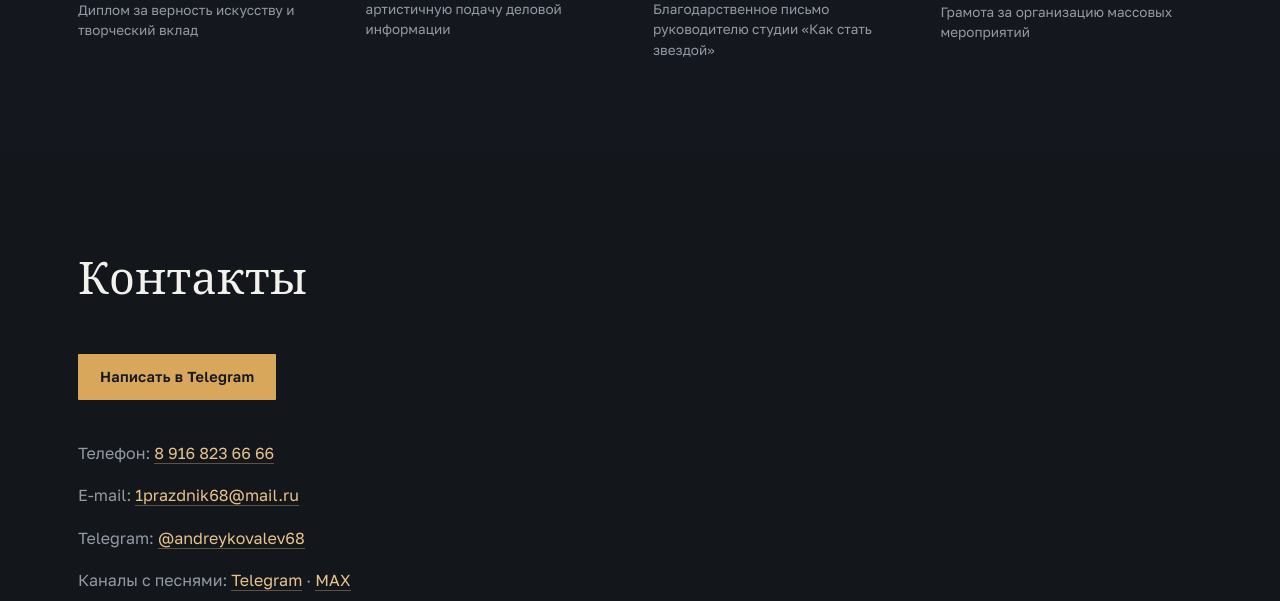
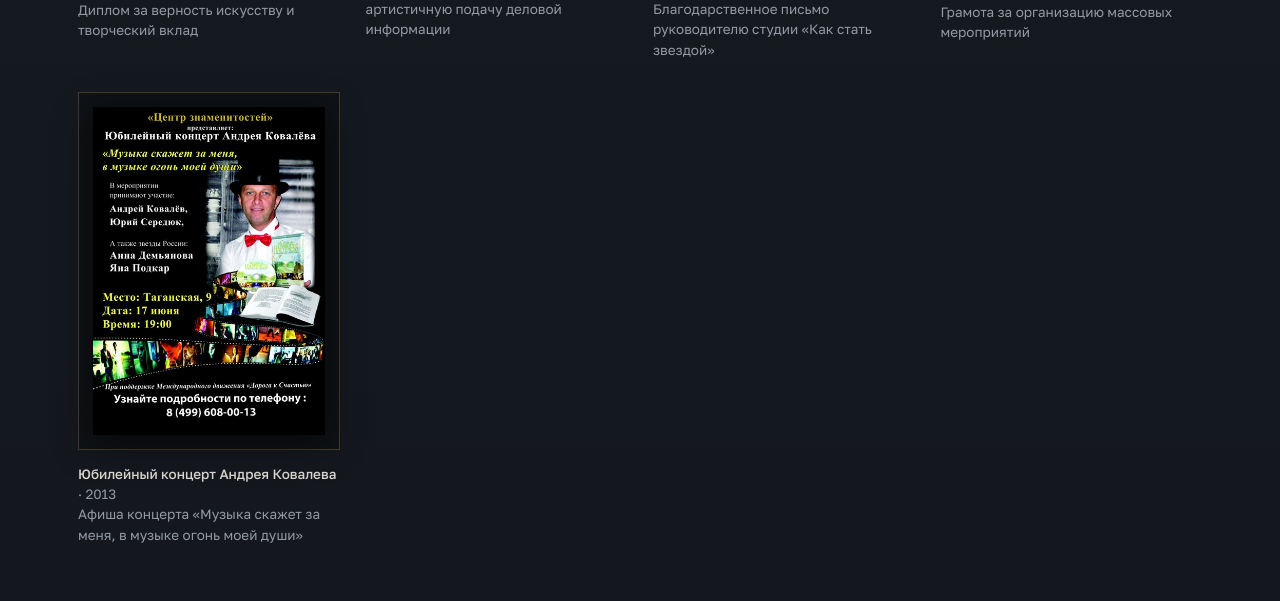
Before and after one commit to andreikovalev68/test-site-kovalev, a plain HTML site: page index.html in a window 1280 px wide. Shown: the part 9170-9771 px from the top of the page. Drawn offline with nearby package versions, Linux system fonts and the light colour scheme.

Commit message:
Афиша юбилейного концерта в блоке грамот (подпись внизу закрыта)
Co-Authored-By: Claude Opus 5.5 <noreply@anthropic.com>

```diff
--- a/index.html
+++ b/index.html
@@ -323,6 +323,7 @@
       <li><a class="doc" href="img/docs/event-forum.jpg" target="_blank" rel="noopener"><span class="doc-frame"><img src="img/docs/event-forum-mini.jpg" width="640" height="465" loading="lazy" alt="Почётная грамота бизнес-форума «Event-forum. Диалоги»"></span><span class="doc-cap"><b>Бизнес-форум «Event-forum. Диалоги»</b><br>Почётная грамота за самую яркую и артистичную подачу деловой информации</span></a></li>
       <li><a class="doc" href="img/docs/centr-gagarina-2021.jpg" target="_blank" rel="noopener"><span class="doc-frame"><img src="img/docs/centr-gagarina-2021-mini.jpg" width="465" height="640" loading="lazy" alt="Благодарственное письмо Краевого центра имени Ю. А. Гагарина, 2021"></span><span class="doc-cap"><b>Краевой центр творчества детей и юношества им. Ю. А. Гагарина</b> · 2021<br>Благодарственное письмо руководителю студии «Как стать звездой»</span></a></li>
       <li><a class="doc" href="img/docs/centr-gagarina-2022.jpg" target="_blank" rel="noopener"><span class="doc-frame"><img src="img/docs/centr-gagarina-2022-mini.jpg" width="461" height="640" loading="lazy" alt="Грамота Краевого центра имени Ю. А. Гагарина, 2022"></span><span class="doc-cap"><b>Краевой центр им. Ю. А. Гагарина</b> · 2022<br>Грамота за организацию массовых мероприятий</span></a></li>
+      <li><a class="doc" href="img/docs/afisha-yubileyny-koncert.jpg" target="_blank" rel="noopener"><span class="doc-frame"><img src="img/docs/afisha-yubileyny-koncert-mini.jpg" width="452" height="640" loading="lazy" alt="Афиша юбилейного концерта Андрея Ковалева «Музыка скажет за меня, в музыке огонь моей души»"></span><span class="doc-cap"><b>Юбилейный концерт Андрея Ковалева</b> · 2013<br>Афиша концерта «Музыка скажет за меня, в музыке огонь моей души»</span></a></li>
     </ul>
   </div>
   </div>
```
Also changed, not shown: en/index.html (+1 -0 lines), img/docs/afisha-yubileyny-koncert-mini.jpg (added), img/docs/afisha-yubileyny-koncert.jpg (added).
